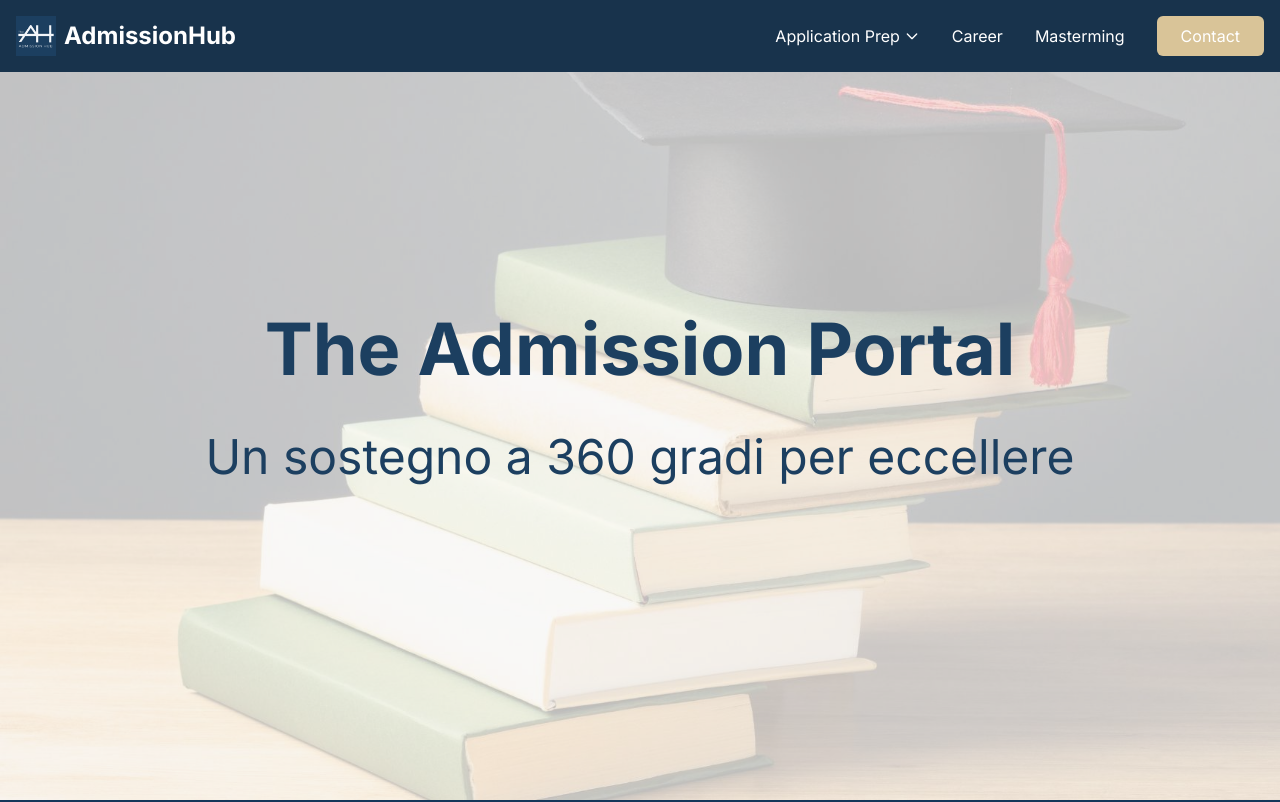
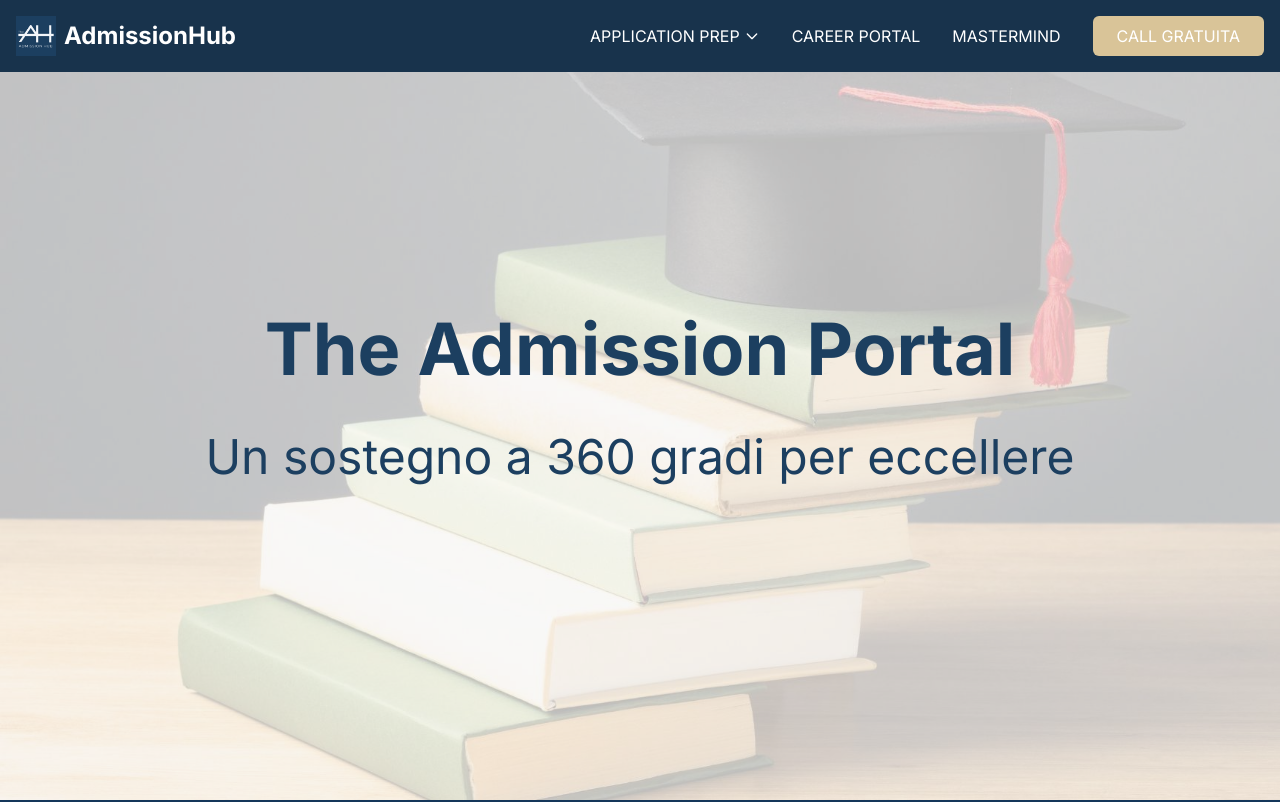
Before and after one commit to konhito/LastAdmissionHub, a Next.js app: page /admission in a window 1280 px wide. Shown: the top 802 px of the page. Built offline with nearby package versions, Linux system fonts and the light colour scheme.

Commit message:
added some globe changes and fixed some other too.

```diff
--- a/src/app/page.tsx
+++ b/src/app/page.tsx
@@ -4,7 +4,7 @@ import { motion, useScroll, useSpring } from "framer-motion";
 import HeroSection from "@/components/HeroSection";
 import TestimonialSlider from "@/components/TestimonialSlider";
 import TeamSection from "@/components/TeamSection";
-import BlogSection from "@/components/BlogSection";
+// import BlogSection from "@/components/BlogSection";
 import CallToAction from "@/components/CallToAction";
 
 // import StatsSection from "@/components/StatsSection";
@@ -244,6 +244,22 @@ export default function Home() {
           </div>
         </motion.section>
 
+        <motion.section
+          className="py-20 bg-[#14365a]"
+          variants={fadeInUpVariant}
+          viewport={{ once: true }}
+        >
+          <div className="max-w-7xl mx-auto px-4">
+            <motion.div
+              className="rounded-2xl  p-12"
+              whileHover={{ scale: 1.02 }}
+              transition={{ duration: 0.3 }}
+            >
+              <CallToAction />
+            </motion.div>
+          </div>
+        </motion.section>
+
         {/* Team Section - Modern Cards */}
         <motion.section
           className=""
@@ -290,13 +306,13 @@ export default function Home() {
         </motion.section>
 
         {/* Blog Section - Modern Grid */}
-        <motion.section
+        {/* <motion.section
           className="py-20 px-4 bg-gray-50"
           variants={fadeInUpVariant}
           viewport={{ once: true }}
         >
           <BlogSection />
-        </motion.section>
+        </motion.section> */}
 
         {/* Testimonials - Modern Slider */}
         <motion.section
@@ -308,21 +324,6 @@ export default function Home() {
         </motion.section>
 
         {/* Call to Action - Modern Design */}
-        <motion.section
-          className="py-20 bg-gradient-to-r from-gray-900 to-blue-900"
-          variants={fadeInUpVariant}
-          viewport={{ once: true }}
-        >
-          <div className="max-w-7xl mx-auto px-4">
-            <motion.div
-              className="rounded-2xl  p-12"
-              whileHover={{ scale: 1.02 }}
-              transition={{ duration: 0.3 }}
-            >
-              <CallToAction />
-            </motion.div>
-          </div>
-        </motion.section>
       </motion.div>
     </>
   );
--- a/src/components/Globe.tsx
+++ b/src/components/Globe.tsx
@@ -36,7 +36,7 @@ const InteractiveGlobe: React.FC = () => {
       .pointsData(schools)
       .pointAltitude(0.07)
       .pointColor((d: BusinessSchool) => (d.selected ? "#ff0000" : "#ffffff"))
-      .pointRadius(0.25)
+      .pointRadius(0.5)
       .onPointClick(handlePointClick);
 
     const globe = globeInstanceRef.current;
@@ -45,7 +45,7 @@ const InteractiveGlobe: React.FC = () => {
     globe.controls().enableZoom = true;
     globe.controls().autoRotate = true;
     globe.controls().autoRotateSpeed = 0.5;
-    globe.pointOfView({ altitude: 2.5 });
+    globe.pointOfView({ altitude: 1.5 });
 
     // Improve atmosphere appearance
     const atmosphereMaterial = globe.globeMaterial();
@@ -116,7 +116,7 @@ const InteractiveGlobe: React.FC = () => {
 
   return (
     <div className="relative w-full h-screen">
-      <div ref={globeRef} className="w-full h-full" />
+      <div ref={globeRef} className="w-full mt-10 h-full" />
 
       {selectedSchool && (
         <div className="absolute top-30 left-4 bg-white/80 p-4 rounded-lg shadow-lg backdrop-blur-sm">
--- a/src/components/Header.tsx
+++ b/src/components/Header.tsx
@@ -13,7 +13,7 @@ const Header = () => {
 
   const navigationItems = [
     {
-      title: "Application Prep",
+      title: "APPLICATION PREP",
       href: "#",
       isDropdown: true,
       dropdownItems: [
@@ -22,9 +22,9 @@ const Header = () => {
         { title: "IELTS", href: "/ielts" },
       ],
     },
-    { title: "Career", href: "/career" },
-    { title: "Masterming", href: "/mastermind" },
-    { title: "Contact", href: "/contact", isButton: true },
+    { title: "CAREER PORTAL", href: "/career" },
+    { title: "MASTERMIND", href: "/mastermind" },
+    { title: "CALL GRATUITA", href: "/contact", isButton: true },
   ];
 
   const handleNavigation = (href: string) => {
--- a/src/components/HeroSection.tsx
+++ b/src/components/HeroSection.tsx
@@ -39,7 +39,7 @@ const HeroSection: React.FC<HeroSectionProps> = ({ onPinClick }) => {
                     });
                   }}
                   className="bg-[#d9c498] text-white px-8 py-4 rounded-full shadow-lg
-                           hover:bg-opacity-90 transition-all duration-300"
+                      hover:bg-opacity-90 transition-all duration-300"
                   whileHover={{ scale: 1.05 }}
                   whileTap={{ scale: 0.95 }}
                 >
```
